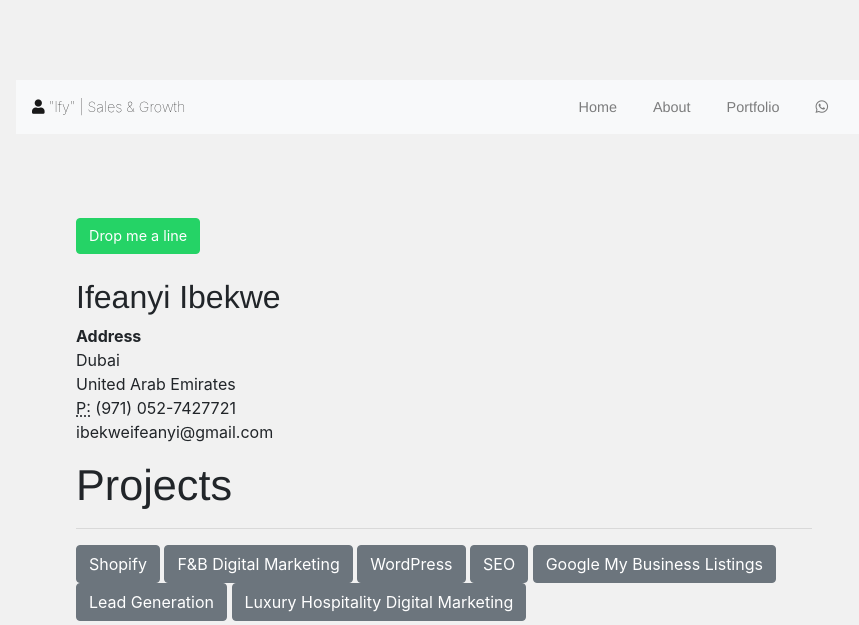
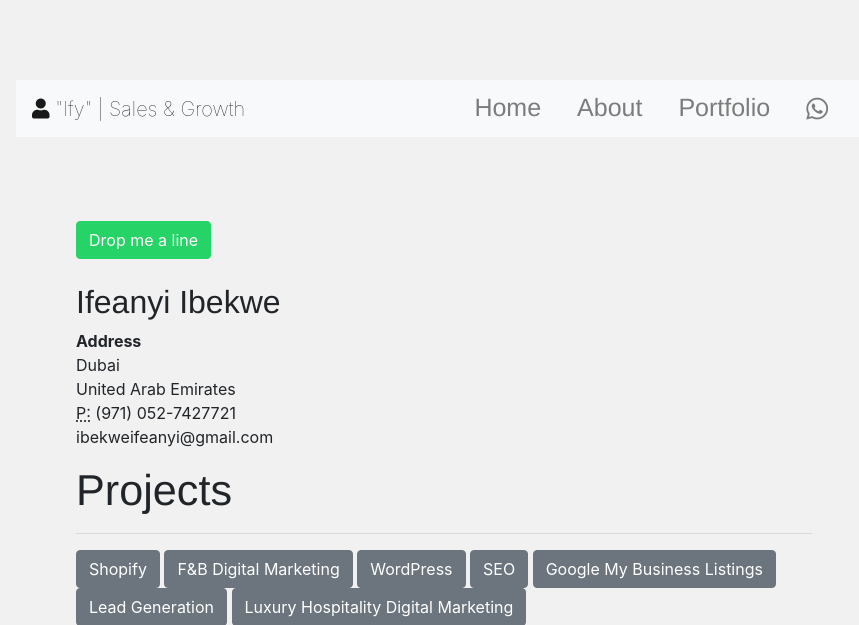
Before and after one commit to IfeanyiIbekwe/ifeanyiibekwe.github.io, a Jekyll site: the page built from portfolio/index.html, in a window 1280 px wide. Shown: the top 625 px of the page, without its empty margins (196-1055 px from the left). Built offline with Jekyll 4.4.1, drawn with Linux system fonts in a browser that asks for light colours; grey boxes are pictures that could not be loaded.

Commit message:
Update index.html

```diff
--- a/portfolio/index.html
+++ b/portfolio/index.html
@@ -49,8 +49,8 @@ a:hover { text-decoration: underline; }
             text-decoration: none;
             color: #999;
             font-weight: 100;
-        font-size: 0.9em !important;
-        }
+             font-size: 25px;
+	}
 
         a:hover {
             text-decoration: underline;
```
